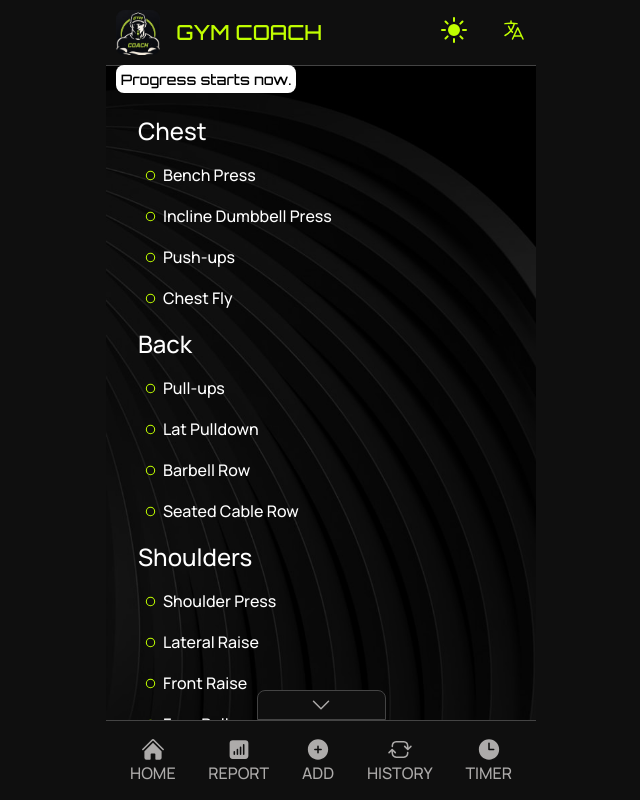
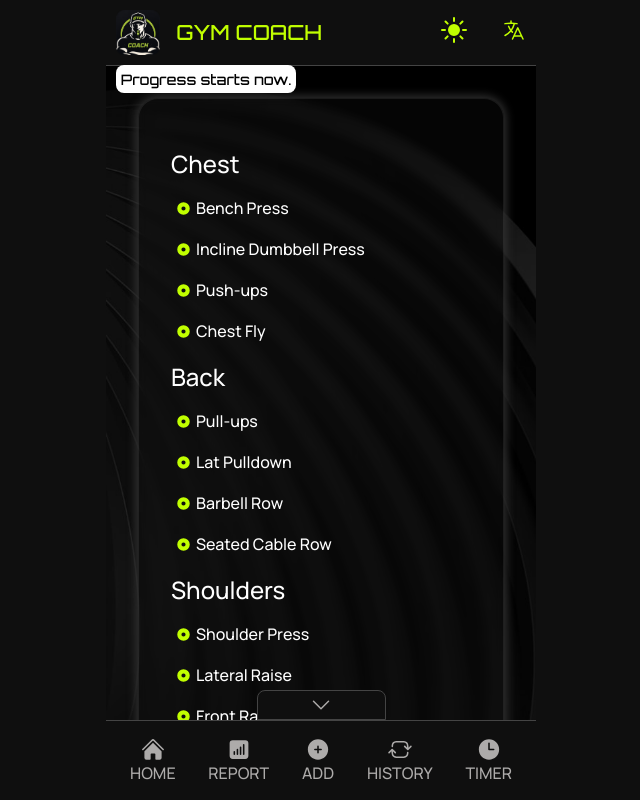
Before and after one commit to ernestol92/GymCoach, a React (Vite) app: page /#/addExercise/genericList in a window 1280 px wide. Shown: the whole page, without its empty margins (319-959 px from the left). Built offline with nearby package versions, Linux system fonts and the light colour scheme.

Commit message:
color improvements on genericlist page

```diff
--- a/src/App.css
+++ b/src/App.css
@@ -486,12 +486,13 @@
   text-decoration: none;
   border: 1px solid var(--border-color);
   border-radius: 1rem;
-  color: var(--talk-bubble-color);
+  color: var(--title-color);
 }
 
 .genericListBtn{
   background-color: var(--primary);
   transition: 0.2s;
+  color: var(--talk-bubble-color);
 }
 
 .genericListBtn:hover{
@@ -1155,11 +1156,11 @@ li::marker {
   background-color: transparent;
   fill: none !important;
 
-  stroke-width: 1px;
+  stroke-width: 4px;
   right: -20px;
   bottom: -20px;
   fill: transparent !important;
-  stroke: #c1ff00 !important;
+  stroke: var(--primary) !important;
 }
 
 .relative{
--- a/src/Pages/GenericExercises.jsx
+++ b/src/Pages/GenericExercises.jsx
@@ -14,21 +14,21 @@ const GenericExercises = () => {
 
   return (
     <div className='p-2 transparent'>
-        <div className='List transparent'>
+        <div className='transparent glass-dark p-2 card-fx'>
 
             {defaultExercises.map((item)=>{
 
                 if(item.muscleKey){
                     return <h2
                             key={item.muscleKey}
-                            className='mb mt transparent'>
+                            className='mb mt transparent exerciseListText'>
                                 {t(`exercises.${item.muscleKey}`)}
 
                             </h2>
                 }
 
                 return (
-                    <p key={item.exerciseKey} className='transparent mb align-center'>
+                    <p key={item.exerciseKey} className='transparent mb align-center exerciseListText'>
                         <IconPoint
                             size={25}
                             stroke={1}
@@ -41,7 +41,7 @@ const GenericExercises = () => {
             }
 
         </div>
-        <button onClick={handleSeedExercises} className='exerciseListBtn mt3'>Add default exercises</button>
+        <button onClick={handleSeedExercises} className='exerciseListBtn genericListBtn mt3'>Add default exercises</button>
     </div>
   )
 }
```
